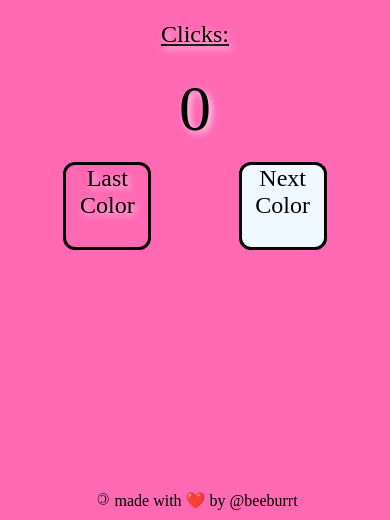
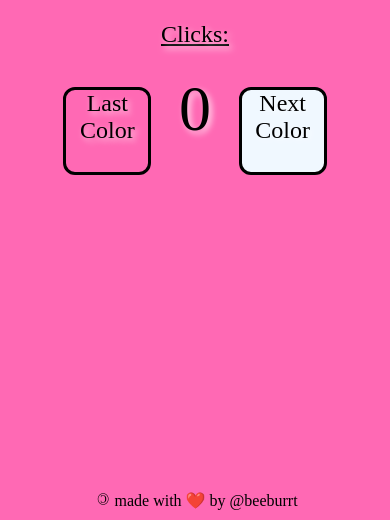
Before and after one commit to beeburrt/color-changer, a plain HTML site: page index.html in a window 390 px wide. Shown: the part 324-844 px from the top of the page. Drawn offline with Linux system fonts and the light colour scheme; some icons are missing.

Commit message:
fix position

```diff
--- a/style.css
+++ b/style.css
@@ -188,6 +188,8 @@ body {
   .next-clr {
     height: 88px;
     width: 88px;
+    position: relative;
+    bottom: 75px;
   }
 
   .footer {
```
